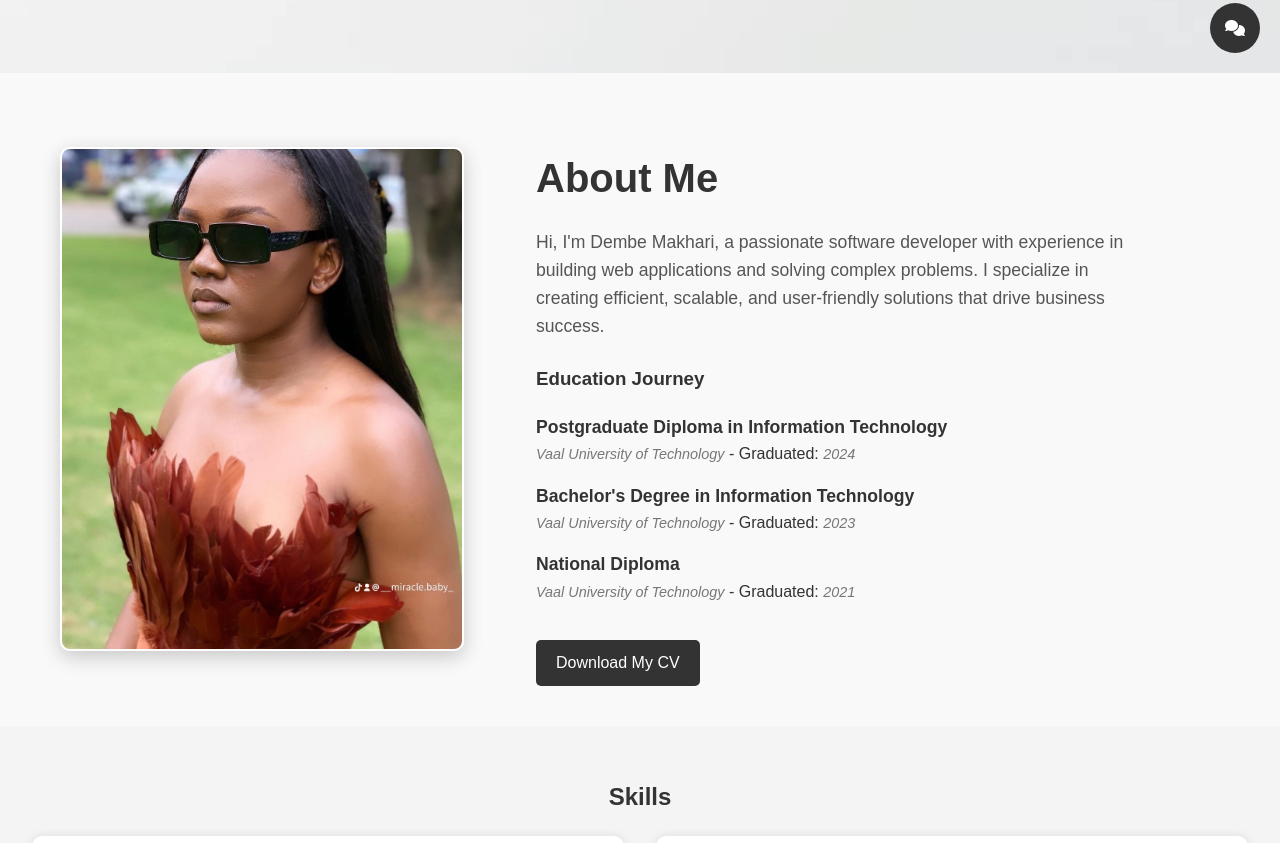
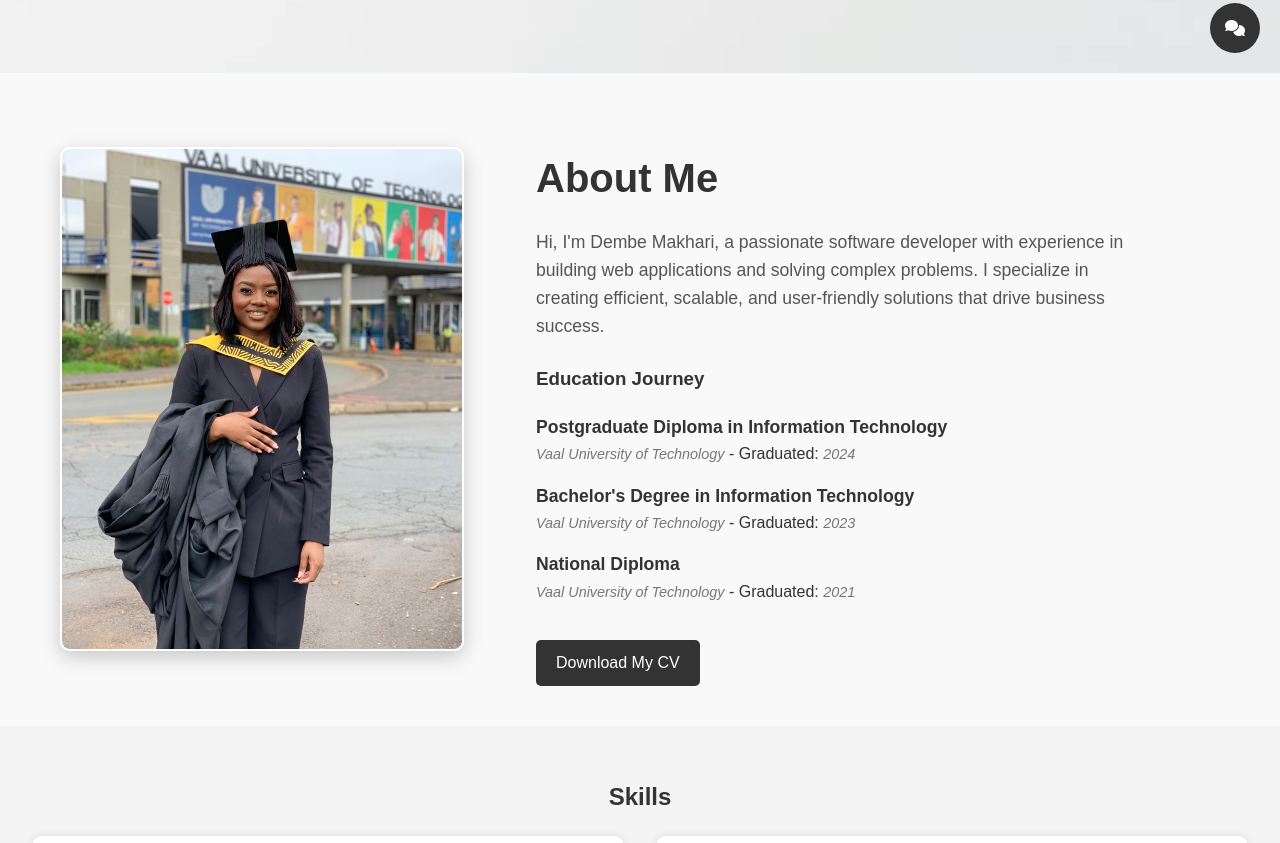
Before and after one commit to DembeMakharii/Portfolio, a plain HTML site: page Dembe/index.html in a window 1280 px wide. Shown: the part 727-1570 px from the top of the page. Drawn offline with Linux system fonts and the light colour scheme.

Commit message:
updating an image

```diff
--- a/Dembe/index.html
+++ b/Dembe/index.html
@@ -53,7 +53,7 @@
 <!-- About Section -->
 <section id="about" class="about-section">
     <div class="about-content">
-        <div class="about-photo" style="background-image:url('about.jpg') ;background-size: cover; background-position: center; background-repeat: no-repeat; ">
+        <div class="about-photo" style="background-image:url('image.jpg') ;background-size: cover; background-position: center; background-repeat: no-repeat; ">
             <!--<img src="about.jpg" alt="About Photo">-->
         </div>
         <div class="about-text">
```
